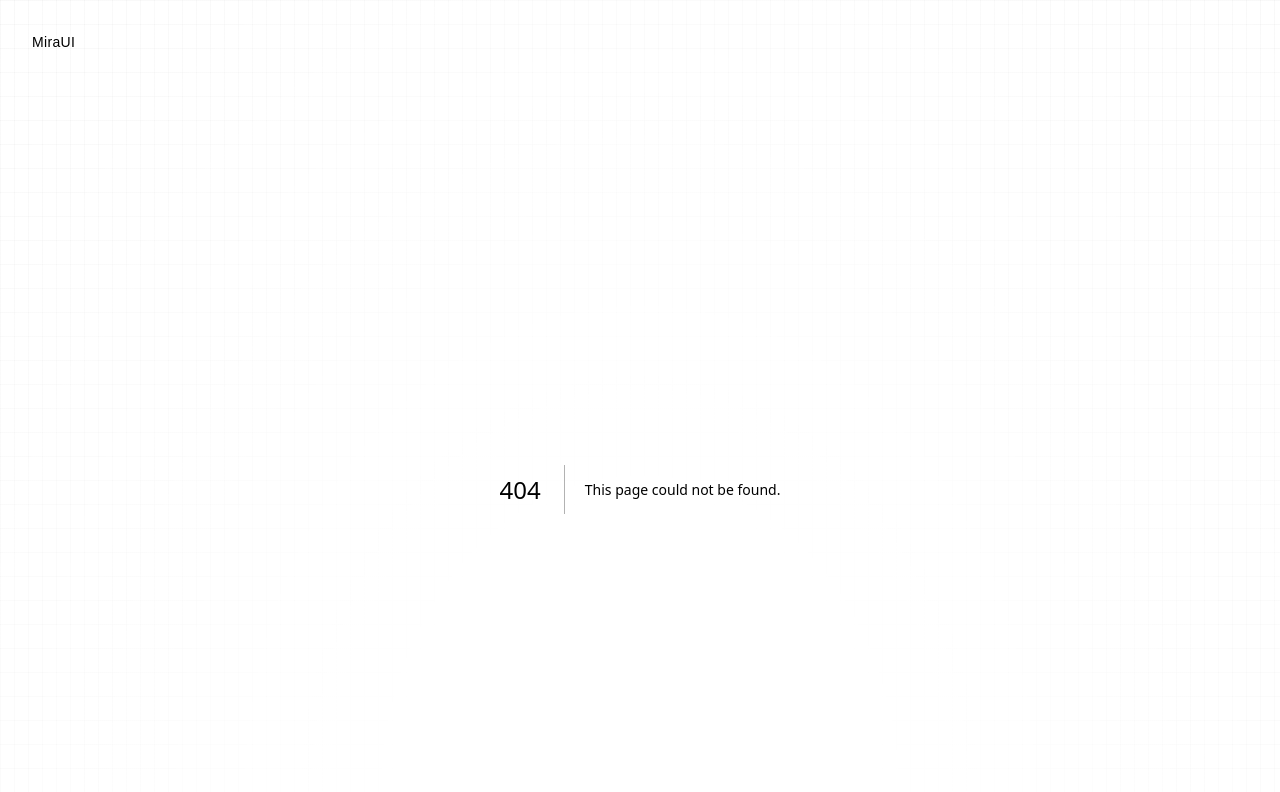
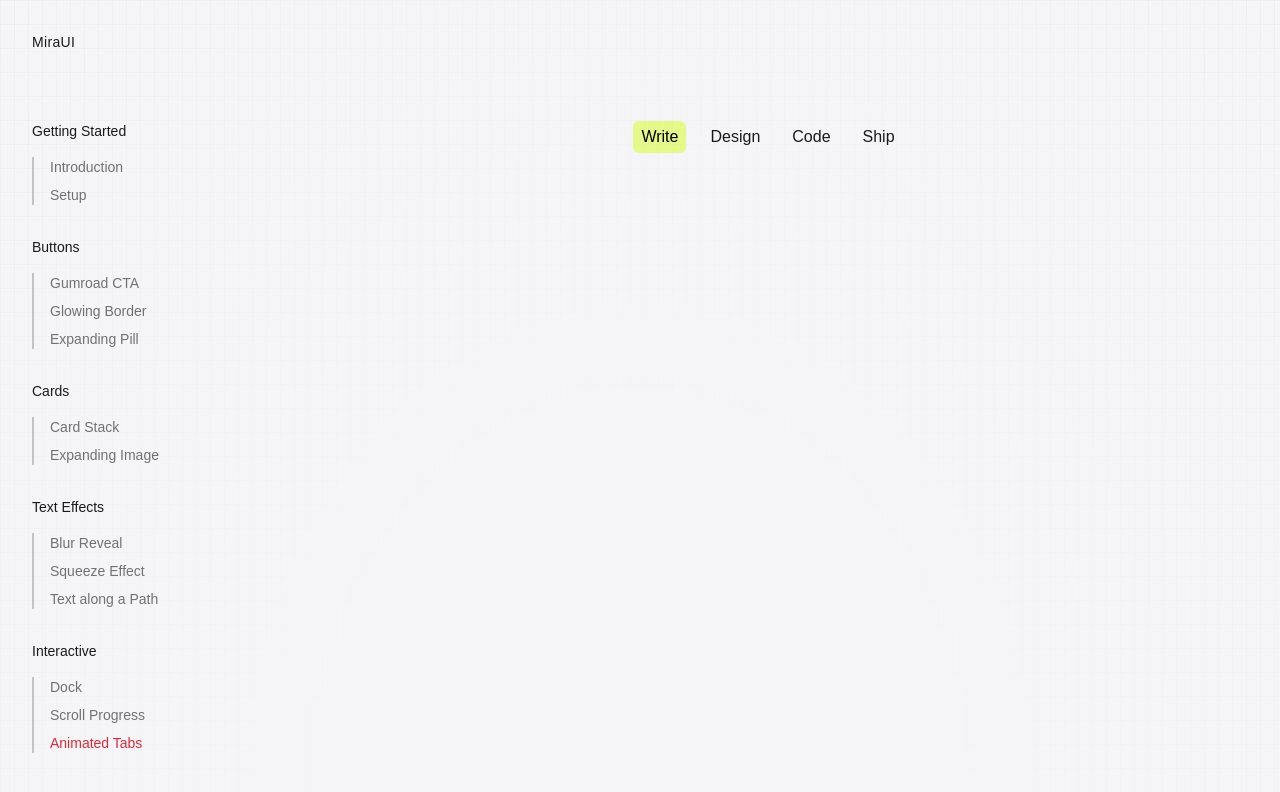
Before and after one commit to k4rtikay/ui-lab, a Next.js app: page /components/animated-tabs in a window 1280 px wide. Before the commit this address had no page. Shown: the top 792 px of the page. Built offline with nearby package versions, Linux system fonts and the light colour scheme; some icons are missing.

Commit message:
feat(AnimatedTabs): add a new tabbed navigation component

```diff
--- /dev/null
+++ b/src/app/components/animated-tabs/page.tsx
@@ -0,0 +1,19 @@
+import AnimatedTabs from "@/app/ui/works/Animated-tabs/AnimatedTabs"
+
+export default function AnimatedTabsPage({
+    children,
+}:{children: React.ReactNode}){
+
+    const CATEGORY_TABS = [
+        { id: "write", label: "Write" },
+        { id: "design", label: "Design" },
+        { id: "code", label: "Code" },
+        { id: "ship", label: "Ship" },
+    ];
+
+    return(
+        <div className="flex justify-center">
+            <AnimatedTabs tabs={CATEGORY_TABS}></AnimatedTabs>
+        </div>
+    )
+}
--- a/src/app/ui/shared/Sidenav.tsx
+++ b/src/app/ui/shared/Sidenav.tsx
@@ -80,6 +80,10 @@ export default function Sidenav({...props}){
                     name: 'Scroll Progress',
                     href: '/components/scroll-progress'
                 },
+                {
+                    name: 'Animated Tabs',
+                    href: '/components/animated-tabs'
+                },
             ]
         }
     ]
--- /dev/null
+++ b/src/app/ui/works/Animated-tabs/AnimatedTabs.tsx
@@ -0,0 +1,61 @@
+"use client";
+
+import clsx from "clsx";
+import React, { useState } from "react";
+import { motion, AnimatePresence } from "motion/react";
+
+type Tab = {
+    label: string;
+    id: string;
+}
+
+interface AnimatedTabsProps {
+    tabs: Tab[];
+    className?: string
+}
+
+export default function AnimatedTabs({tabs,className} : AnimatedTabsProps){
+    const [selected, setSelected] = useState<string>(tabs[0].id);
+    const [hovered, setHovered] = useState<string>(tabs[0].id);
+
+
+    return(
+        <div className="flex gap-4">
+            {
+                tabs.map((tab)=>{
+                    const isActive = (selected===tab.id);
+                    const isHovered = (hovered===tab.id)
+
+                    return (
+                    <button key={tab.id}
+                    className={"relative px-2 py-1"}
+                    onClick={()=>{setSelected(tab.id)}}
+                    onMouseOver={()=>{setHovered(tab.id)}}
+                    >
+                        {
+                            (isActive)&&
+                            <motion.div
+                            className="bg-[#E3F988] h-full -z-10 absolute inset-0 rounded-md"
+                            layoutId="selectedTab"
+                            transition={{type:"spring", stiffness:300, damping:25}}></motion.div>
+                        }
+
+                        {
+
+                            (isHovered && !isActive)&&
+                            <motion.div
+                            className="bg-neutral-200/50 dark:bg-neutral-700/50 h-full -z-10 absolute inset-0 rounded-md"
+                            layoutId="hoveredTab"
+                            transition={{type:"spring", stiffness:300, damping:25}}
+                            ></motion.div>
+                        }
+                        <motion.span
+                        animate={{color: isActive ? "#000000" : ""}}
+                        transition={{duration:0.3}}>{tab.label}</motion.span>
+                    </button>
+                    )
+                })
+            }
+        </div>
+    )
+}
```
